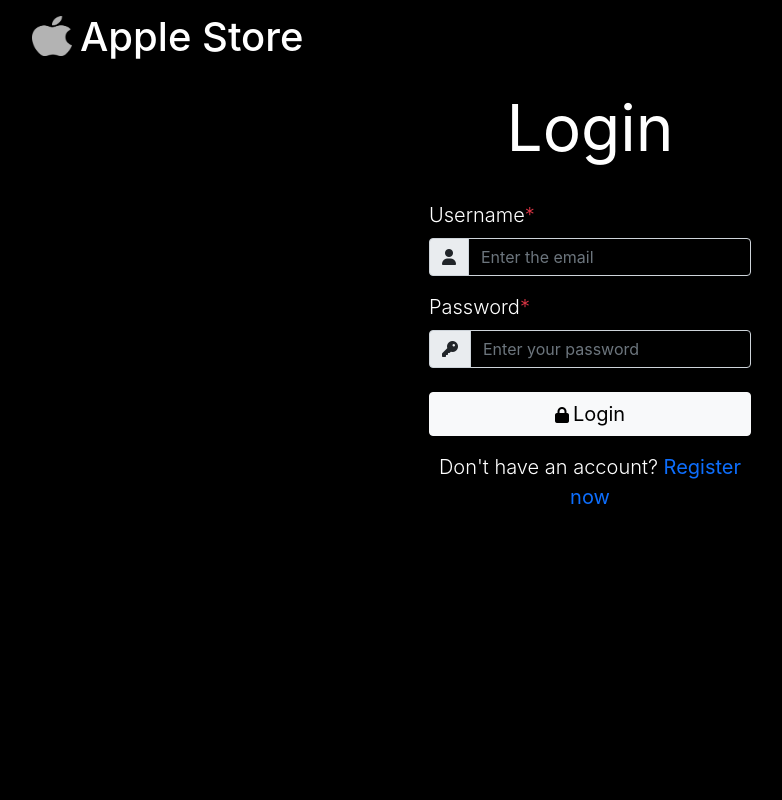
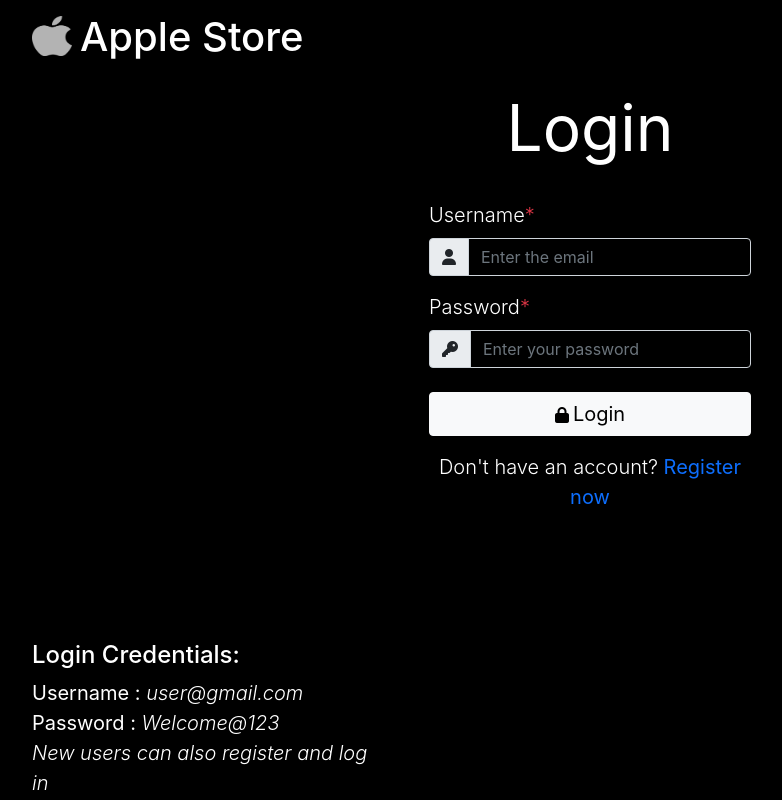
Before and after one commit to SommuAlagappan/Applestore-frontend, a React (Create React App) app: page /login in a window 1280 px wide. Shown: the whole page, without its empty margins (50-832 px from the left). Built offline with nearby package versions, Linux system fonts and the light colour scheme; no server answers.

Commit message:
commit and push

```diff
--- a/src/Login.jsx
+++ b/src/Login.jsx
@@ -142,6 +142,17 @@
 
           </div>
         </div>
+
+        <div className="row">
+          <div className="col-md-4 mt-5 pt-5">
+          <div className="design text-white">
+    <h4>Login Credentials:</h4>
+    <span className="lead fw-normal">Username : <span className="lead fst-italic">user@gmail.com</span> </span><br/>
+    <span className="lead fw-normal">Password : <span className="lead fst-italic">Welcome@123</span></span><br/>
+    <span className="lead fst-italic">New users can also register and log in </span>
+  </div>
+          </div>
+        </div>
       </div>
 
     </>
--- a/src/Signup.jsx
+++ b/src/Signup.jsx
@@ -82,14 +82,7 @@
        <div className="row ">
 
 <div className="col-md-6 ">
-  <img src="assets/Applesignup1.png" className="mt-md-4 img-fluid ms-md-5" alt="applesignuplogo" style={{height:"520px", width:"370px"}}  />
-
-  <div className="design text-white">
-    <h4>Login Credentials:</h4>
-    <span className="lead fw-normal">Username : <span className="lead fst-italic">user@gmail.com</span> </span><br/>
-    <span className="lead fw-normal">Password : <span className="lead fst-italic">Welcome@123</span></span><br/>
-    <span className="lead fst-italic">New users can also register and log in </span>
-  </div>
+  <img src="assets/Applesignup1.png" className="mt-md-5 img-fluid ms-md-5" alt="applesignuplogo" style={{height:"520px", width:"370px"}}  />
   </div>
 
           <div className="col-md-6">
```
